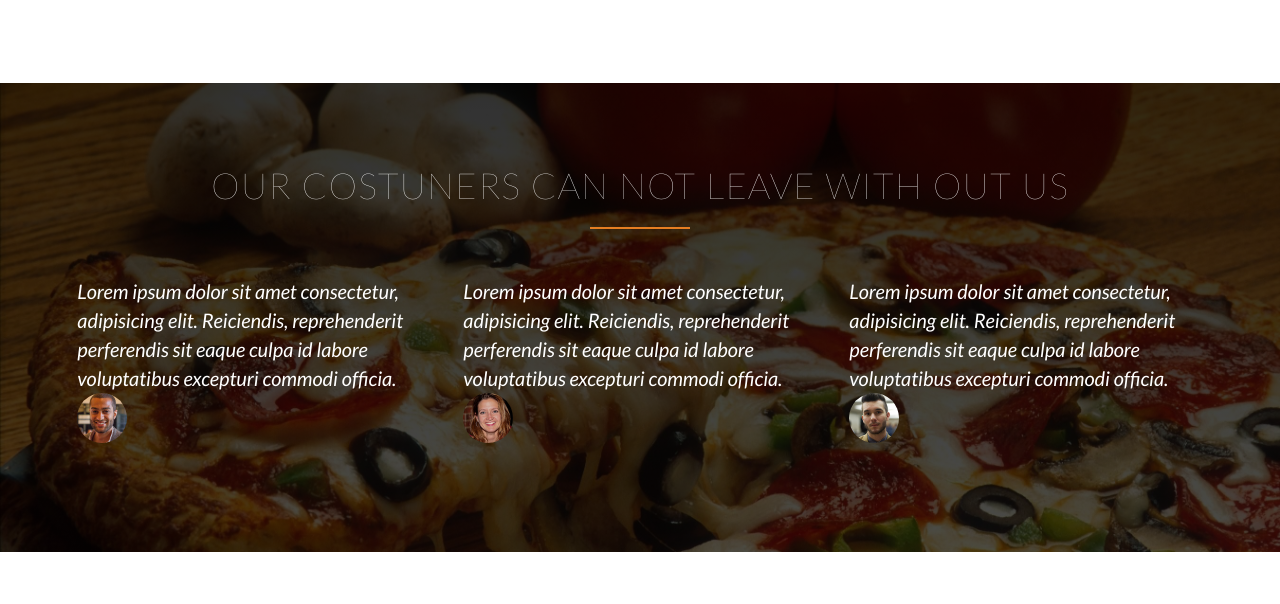
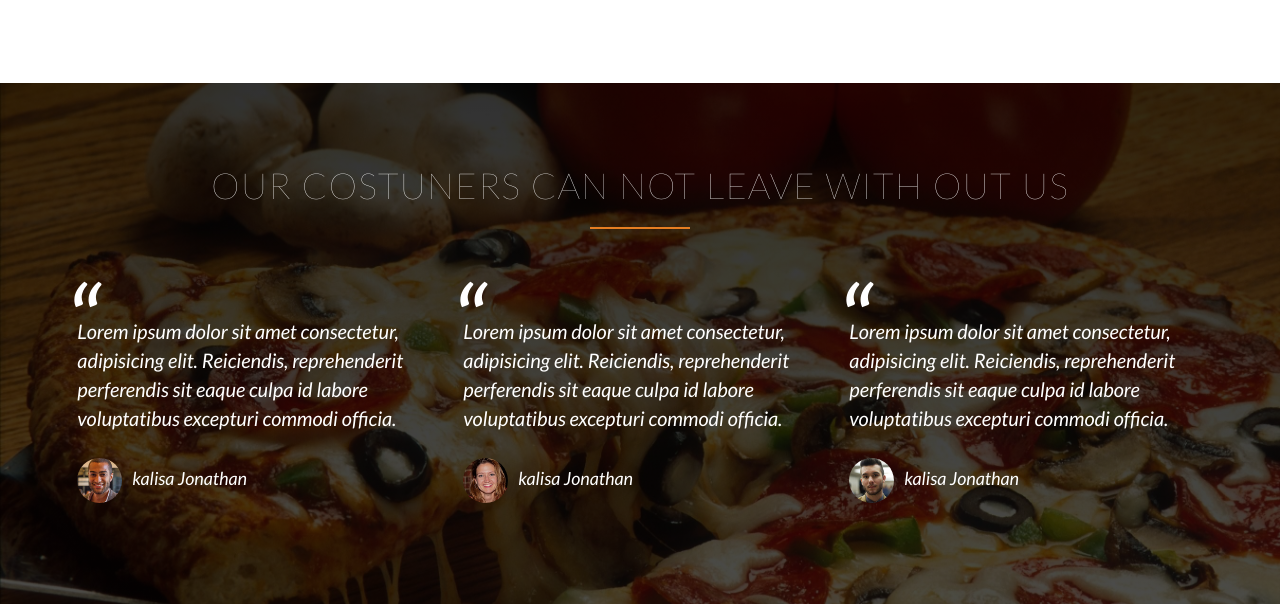
Before and after one commit to jonathan1965/The-killer, a plain HTML site: page index.html in a window 1280 px wide. Shown: the part 3155-3759 px from the top of the page. Before the commit the page ends 3707 px from the top, so only its background shows below. Drawn offline with Linux system fonts and the light colour scheme; files whose address does not match are found by name.

Commit message:
make it better

```diff
--- a/index.html
+++ b/index.html
@@ -249,7 +249,7 @@
      <blockquote>
        Lorem ipsum dolor sit amet consectetur, adipisicing elit. Reiciendis,
         reprehenderit perferendis sit eaque culpa id labore voluptatibus excepturi commodi officia.
-       <cite><img src="resources/img/customer-1.jpg" alt="kalisa Jonathan"></cite>
+       <cite><img src="resources/img/customer-1.jpg" alt="">kalisa Jonathan</cite>
      </blockquote>
 
      </div>
@@ -257,7 +257,7 @@
       <blockquote>
         Lorem ipsum dolor sit amet consectetur, adipisicing elit. Reiciendis,
          reprehenderit perferendis sit eaque culpa id labore voluptatibus excepturi commodi officia.
-        <cite><img src="resources/img/customer-2.jpg" alt="kalisa Jonathan"></cite>
+        <cite><img src="resources/img/customer-2.jpg" alt="">kalisa Jonathan</cite>
       </blockquote>
 
       </div>
@@ -265,7 +265,7 @@
         <blockquote>
           Lorem ipsum dolor sit amet consectetur, adipisicing elit. Reiciendis,
            reprehenderit perferendis sit eaque culpa id labore voluptatibus excepturi commodi officia.
-          <cite><img src="resources/img/customer-3.jpg" alt="kalisa Jonathan"></cite>
+          <cite><img src="resources/img/customer-3.jpg" alt="">kalisa Jonathan</cite>
         </blockquote>
 
         </div>
--- a/resources/css/style.css
+++ b/resources/css/style.css
@@ -375,20 +375,33 @@ header {
    color: white;
    background-attachment:fixed;
 }
+
+cite{
+    font-size: 90%;
+    margin-top: 25px;
+    display: block;
+}
+
 blockquote{
     padding: 2%;
     font-style: italic;
     line-height: 145%;
-}
-cite{
-    font-size: 90%;
-    margin-top: 25px;
+    position: relative;
+    margin-top: 40px;
 }
 
-
+blockquote::before{
+    content: '\201c';
+    font-size: 500%;
+    display: block;
+    position: absolute;
+    top: -5px;
+    left: -5px;
+}
 cite img{
-    height: 50px;
+    height: 45px;
     border-radius:50%;
     margin-right:10px;
+    vertical-align: middle;
 
 }
```
